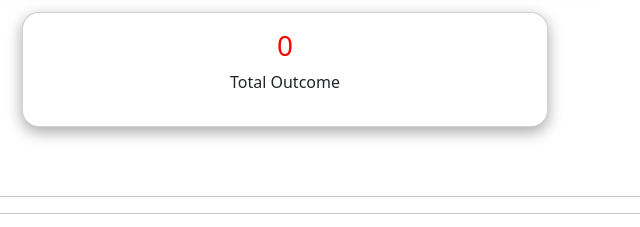
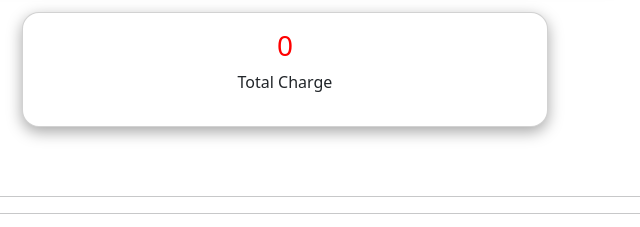
Before and after one commit to Omar123442/Expense-Tracker, a plain HTML site: page index.html in a window 1280 px wide. Shown: the part 206-433 px from the top of the page, 640-1280 px from the left. Drawn offline with nearby package versions, Linux system fonts and the light colour scheme.

Commit message:
Update index.html

```diff
--- a/index.html
+++ b/index.html
@@ -161,7 +161,7 @@ li:hover{
                                     <h3 id="deficiency">0</h3>
                                 </div>
                                 <div class="d-flex justify-content-center">
-                                    <p>Total Outcome</p>
+                                    <p>Total Charge</p>
                                 </div>
                             </div>
                         </div>
```
